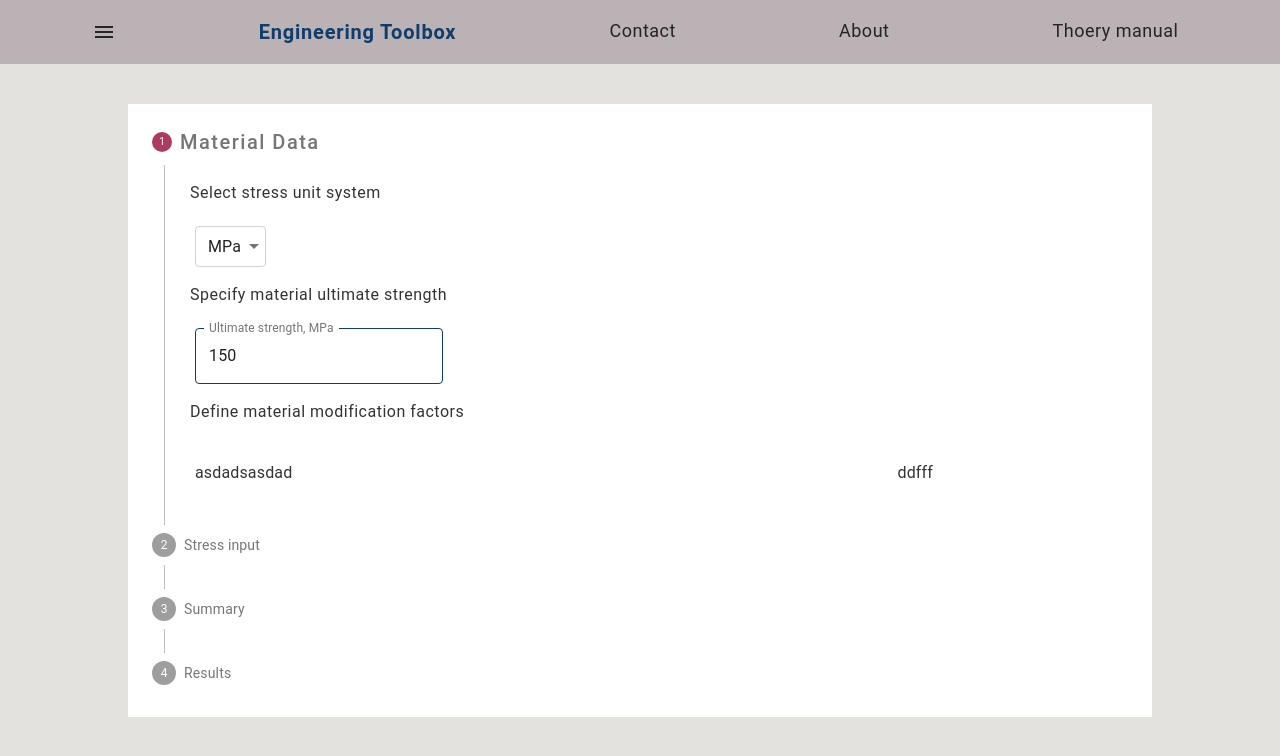
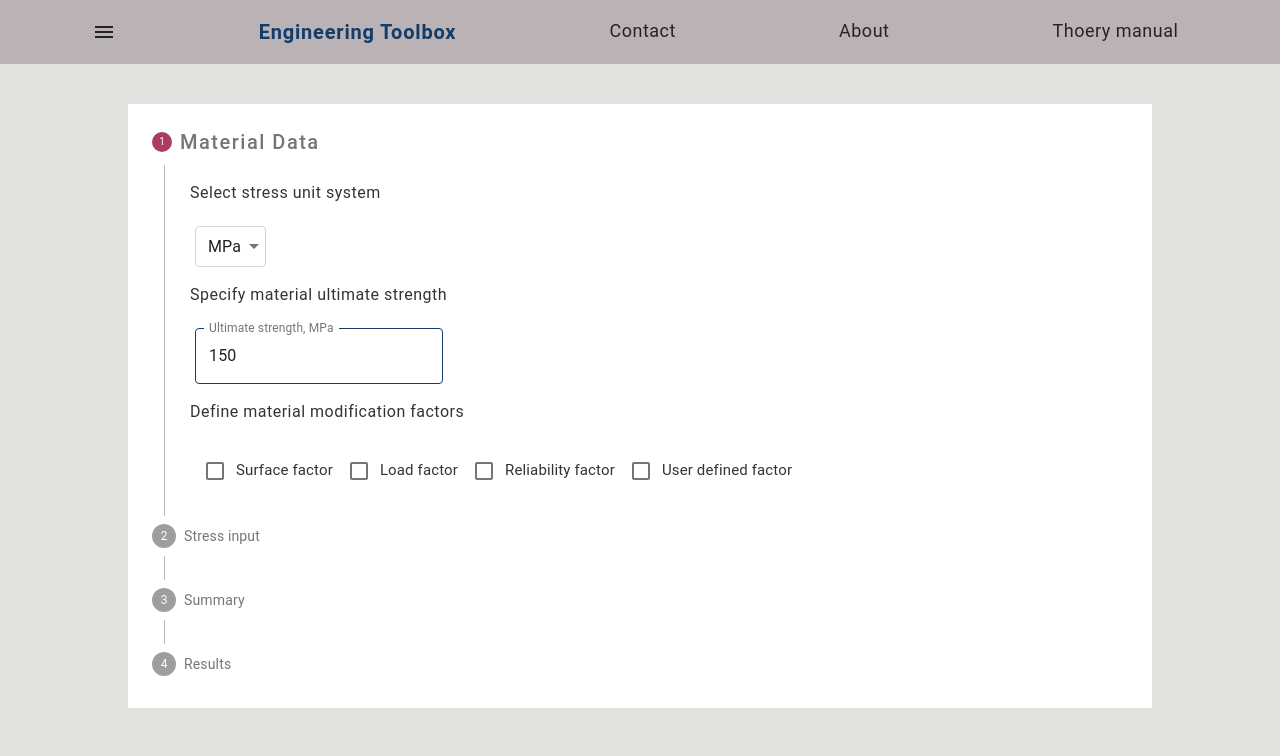
Before and after one commit to grjus/engineering-toolbox, a React (Create React App) app in the folder frontend/: page /#/fatigue in a window 1280 px wide. Shown: the top 756 px of the page. Built offline with nearby package versions, Linux system fonts and the light colour scheme; the HTML template or start-up script is replaced by a standard one.

Commit message:
Added checkbox component

```diff
--- a/frontend/src/components/FatigueToolbox/MaterialData.jsx
+++ b/frontend/src/components/FatigueToolbox/MaterialData.jsx
@@ -3,8 +3,9 @@ import { useForm } from 'react-hook-form';
 import Card from '../ToolboxComponents/Card';
 import DropDown from '../ToolboxComponents/Dropdown';
 import { FormContent, Title } from '../ToolboxComponents/Card/style';
-import { unitSystem } from './constants';
+import { unitSystem, modFac } from './constants';
 import { TextBox } from '../ToolboxComponents/TextBox';
+import CustomCheckbox from '../ToolboxComponents/Checkbox';
 // import { FatigueContext } from './context';
 
 function MaterialData() {
@@ -15,6 +16,10 @@ function MaterialData() {
     defaultValues: {
       unitSystem: 'MPa',
       ultimateStrength: 150,
+      isSrufaceFactor: false,
+      isLoadFactor: false,
+      isRelFactor: false,
+      ifCustomFactor: false,
     },
   });
 
@@ -38,8 +43,10 @@ function MaterialData() {
       </FormContent>
       <Title>Define material modification factors</Title>
       <FormContent flex>
-        <p>asdadsasdad</p>
-        <p>ddfff</p>
+        <FormContent flex>
+          {modFac.map((i) => <CustomCheckbox key={i.value} name={i.value} control={control} label={i.label} />)}
+        </FormContent>
+
       </FormContent>
     </Card>
   );
--- a/frontend/src/components/FatigueToolbox/constants.js
+++ b/frontend/src/components/FatigueToolbox/constants.js
@@ -9,3 +9,22 @@ export const unitSystem = [
   },
 
 ];
+
+export const modFac = [
+  {
+    value: 'isSrufaceFactor',
+    label: 'Surface factor',
+  },
+  {
+    value: 'isLoadFactor',
+    label: 'Load factor',
+  },
+  {
+    value: 'isRelFactor',
+    label: 'Reliability  factor',
+  },
+  {
+    value: 'ifCustomFactor',
+    label: 'User defined factor',
+  },
+];
--- a/frontend/src/components/ToolboxComponents/Checkbox/index.jsx
+++ b/frontend/src/components/ToolboxComponents/Checkbox/index.jsx
@@ -0,0 +1,40 @@
+import React from 'react';
+import { Controller } from 'react-hook-form';
+import PropTypes from 'prop-types';
+import { StyledCheckbox, StyledLabel } from './style';
+
+function CustomCheckbox({ name, control, label }) {
+  return (
+    <StyledLabel
+      control={(
+        <Controller
+          name={name}
+          control={control}
+          render={(props) => (
+            <StyledCheckbox
+              checked={props.value}
+              onChange={(e) => props.onChange(e.target.checked)}
+              color="primary"
+            />
+          )}
+
+        />
+    )}
+      label={label}
+    />
+  );
+}
+CustomCheckbox.propTypes = {
+  name: PropTypes.string.isRequired,
+  value: PropTypes.bool,
+  onChange: PropTypes.func,
+  control: PropTypes.instanceOf(Object).isRequired,
+  label: PropTypes.string.isRequired,
+};
+
+CustomCheckbox.defaultProps = {
+  value: false,
+  onChange: null,
+};
+
+export default CustomCheckbox;
--- a/frontend/src/components/ToolboxComponents/Checkbox/style.js
+++ b/frontend/src/components/ToolboxComponents/Checkbox/style.js
@@ -0,0 +1,23 @@
+import { Checkbox, withStyles, FormControlLabel } from '@material-ui/core';
+import { theme } from '../../../style';
+
+const StyledCheckbox = withStyles({
+  root: {
+    '&$checked': {
+      color: `${theme.logoColor}`,
+    },
+    primaryColor: {
+      color: `${theme.logoColorHover}`,
+    },
+
+  },
+  checked: {},
+})(Checkbox);
+
+const StyledLabel = withStyles({
+  label: {
+    fontSize: '15px',
+  },
+})(FormControlLabel);
+
+export { StyledCheckbox, StyledLabel };
--- a/frontend/src/style.js
+++ b/frontend/src/style.js
@@ -31,7 +31,7 @@ bottom:0;
 left:0;
 right:0;
 margin:auto;
-border-radius:45px;
+border-radius:150px;
 `;
 
 export default GlobalStyle;
```
Also changed, not shown: frontend/.eslintrc.json.
